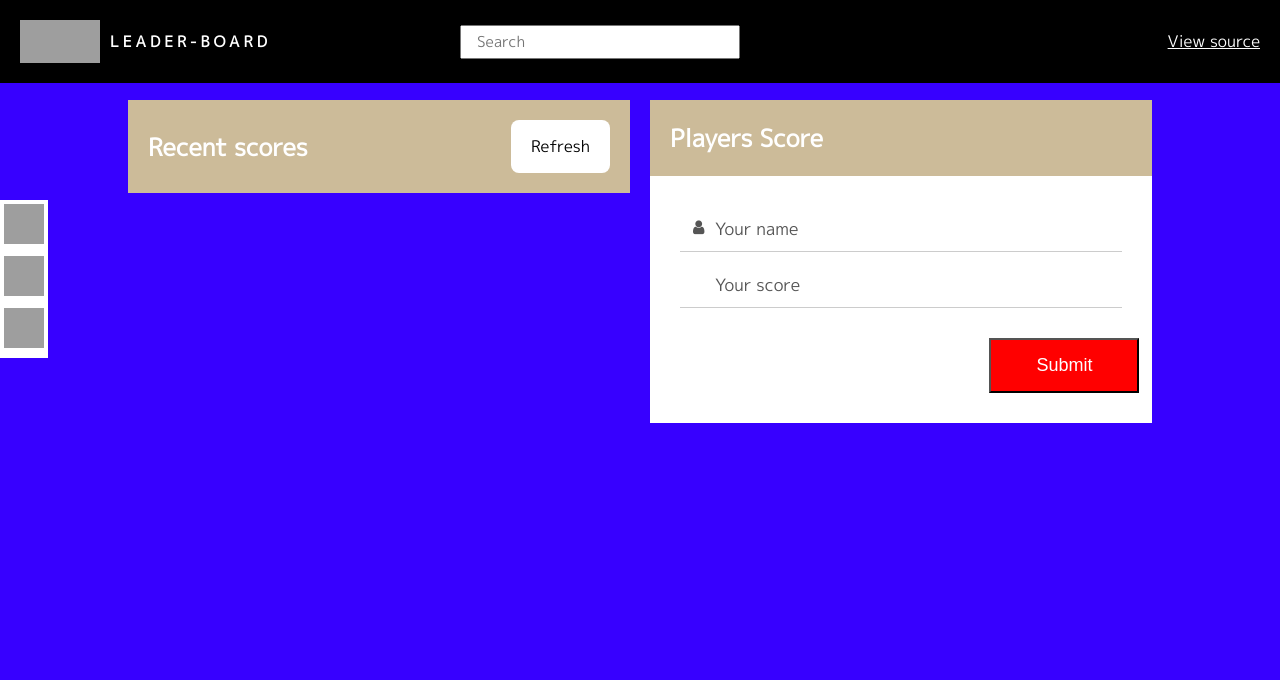
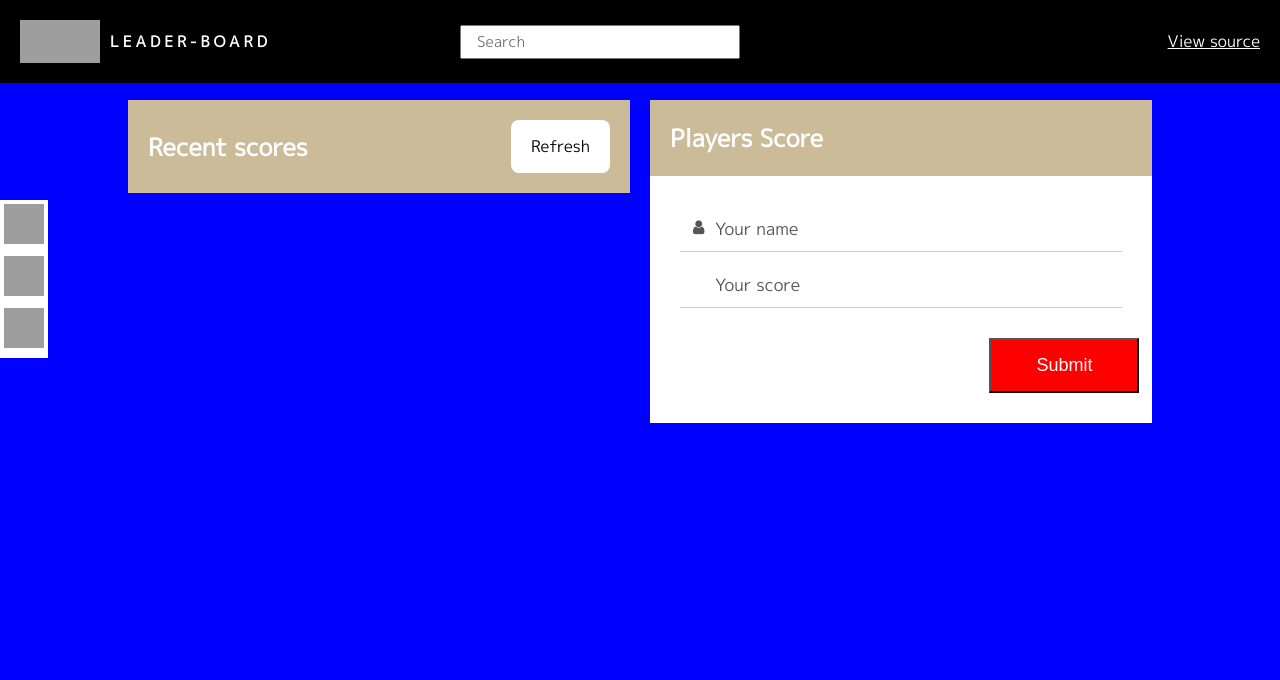
Before and after one commit to ademibowale/Leader-Board, a website built with webpack: page src/index.html in a window 1280 px wide. Built offline with nearby package versions, Linux system fonts and the light colour scheme; no server answers; grey boxes are pictures that could not be loaded.

Commit message:
change background color

```diff
--- a/src/style.css
+++ b/src/style.css
@@ -19,7 +19,7 @@ nav {
 }
 
 body {
-  background-color: rgb(55, 0, 255);
+  background-color:#0000ff;
   color: #000;
   font-family: 'M PLUS 1p', sans-serif;
 }
```
